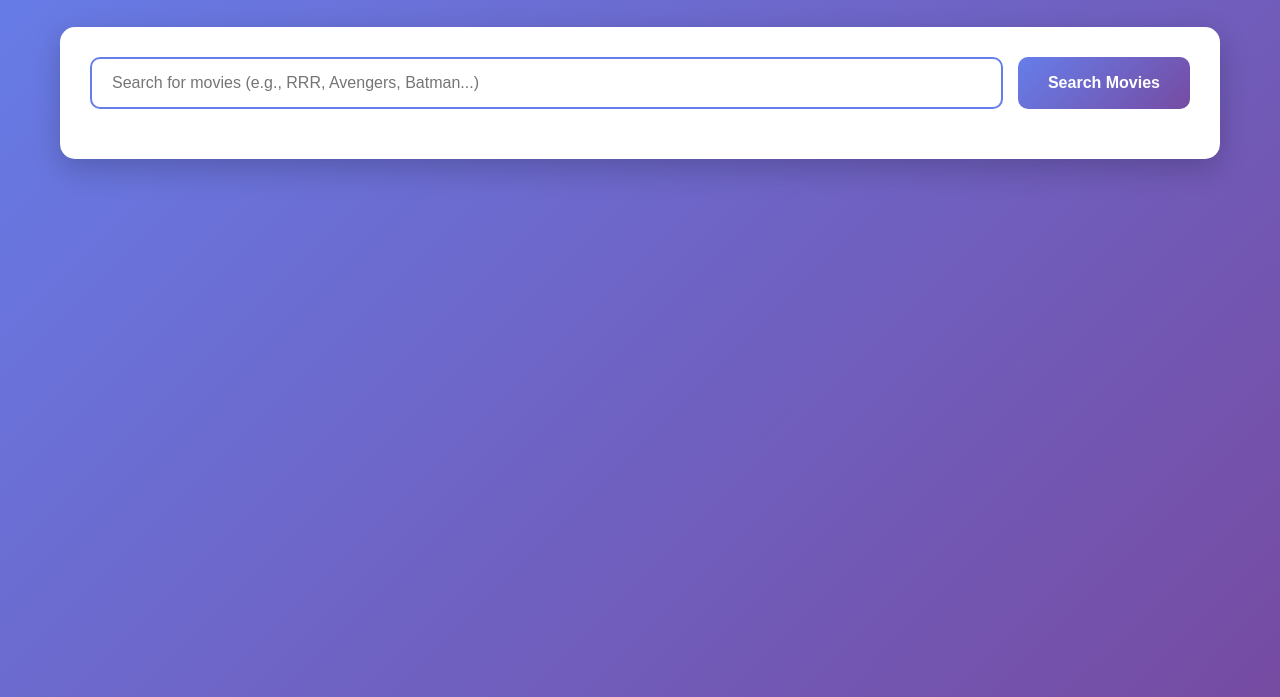
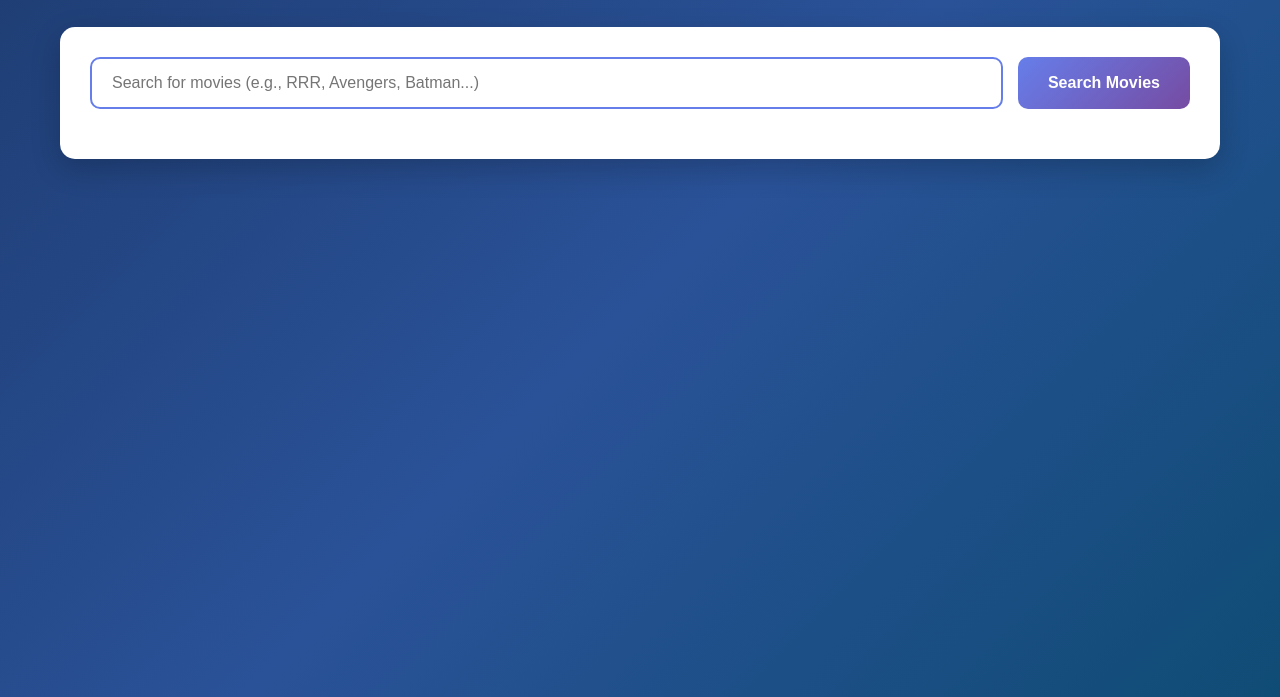
Before and after one commit to vamsi061/Movie-search-n8n, a website: page movie_search_ui.html in a window 1280 px wide. Shown: the part 103-800 px from the top of the page. Drawn offline with Linux system fonts and the light colour scheme.

Commit message:
Update background color to modern blue gradient theme
- Changed background from purple-blue gradient to deeper blue gradient
- Updated both public/index.html and movie_search_ui.html
- New gradient: #1e3c72 → #2a5298 → #0f4c75

```diff
--- a/movie_search_ui.html
+++ b/movie_search_ui.html
@@ -13,7 +13,7 @@
 
         body {
             font-family: -apple-system, BlinkMacSystemFont, 'Segoe UI', Roboto, sans-serif;
-            background: linear-gradient(135deg, #667eea 0%, #764ba2 100%);
+            background: linear-gradient(135deg, #1e3c72 0%, #2a5298 50%, #0f4c75 100%);
             min-height: 100vh;
             color: #333;
         }
```
Also changed, not shown: public/index.html (+1 -1 lines).
